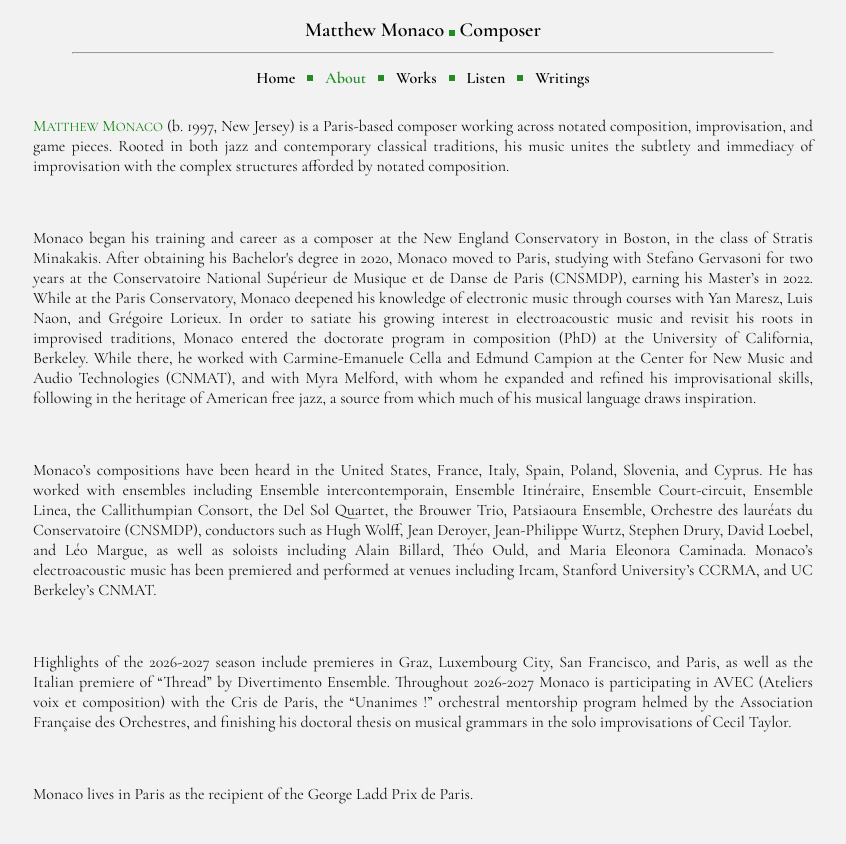
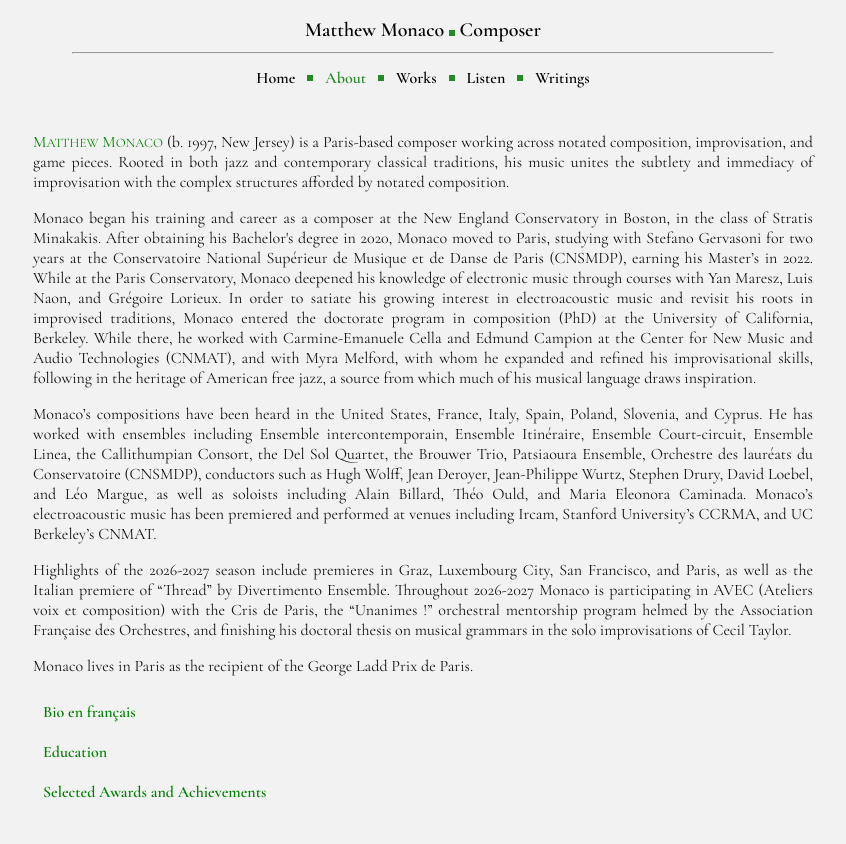
Before and after one commit to matthew-monaco/matthew-monaco.github.io, a Jekyll site: the page built from about.md, in a window 1280 px wide. Shown: the top 844 px of the page, without its empty margins (217-1063 px from the left). Built offline with Jekyll 4.4.1, drawn with Linux system fonts in a browser that asks for light colours; grey boxes are pictures that could not be loaded.

Commit message:
Update about.md

```diff
--- a/about.md
+++ b/about.md
@@ -4,16 +4,16 @@ title: About | Matthew Monaco
 permalink: /about
 ---
 
-<div style="text-align: justify"><span style="color: green">M<font size="2">ATTHEW</font> M<font size="2">ONACO</font></span> (b. 1997, New Jersey) is a Paris-based composer working across notated composition, improvisation, and game pieces. Rooted in both jazz and contemporary classical traditions, his music unites the subtlety and immediacy of improvisation with the complex structures afforded by notated composition.</div>
-<br>
-<div style="text-align: justify">Monaco began his training and career as a composer at the New England Conservatory in Boston, in the class of Stratis Minakakis. After obtaining his Bachelor's degree in 2020, Monaco moved to Paris, studying with Stefano Gervasoni for two years at the Conservatoire National Supérieur de Musique et de Danse de Paris (CNSMDP), earning his Master’s in 2022. While at the Paris Conservatory, Monaco deepened his knowledge of electronic music through courses with Yan Maresz, Luis Naon, and Grégoire Lorieux. In order to satiate his growing interest in electroacoustic music and revisit his roots in improvised traditions, Monaco entered the doctorate program in composition (PhD) at the University of California, Berkeley. While there, he worked with Carmine-Emanuele Cella and Edmund Campion at the Center for New Music and Audio Technologies (CNMAT), and with Myra Melford, with whom he expanded and refined his improvisational skills, following in the heritage of American free jazz, a source from which much of his musical language draws inspiration.</div>
-<br>
-<div style="text-align: justify">Monaco’s compositions have been heard in the United States, France, Italy, Spain, Poland, Slovenia, and Cyprus. He has worked with ensembles including Ensemble intercontemporain, Ensemble Itinéraire, Ensemble Court-circuit, Ensemble Linea, the Callithumpian Consort, the Del Sol Quartet, the Brouwer Trio, Patsiaoura Ensemble, Orchestre des lauréats du Conservatoire (CNSMDP), conductors such as Hugh Wolff, Jean Deroyer, Jean-Philippe Wurtz, Stephen Drury, David Loebel, and Léo Margue, as well as soloists including Alain Billard, Théo Ould, and Maria Eleonora Caminada. Monaco’s electroacoustic music has been premiered and performed at venues including Ircam, Stanford University’s CCRMA, and UC Berkeley’s CNMAT.</div>
-<br>
-<div style="text-align: justify">Highlights of the 2026-2027 season include premieres in Graz, Luxembourg City, San Francisco, and Paris, as well as the Italian premiere of “Thread” by Divertimento Ensemble. Throughout 2026-2027 Monaco is participating in AVEC (Ateliers voix et composition) with the Cris de Paris, the “Unanimes !” orchestral mentorship program helmed by the Association Française des Orchestres, and finishing his doctoral thesis on musical grammars in the solo improvisations of Cecil Taylor.</div>
-<br>
-<div style="text-align: justify">Monaco lives in Paris as the recipient of the George Ladd Prix de Paris.</div>
-<br>
+<p><div style="text-align: justify"><span style="color: green">M<font size="2">ATTHEW</font> M<font size="2">ONACO</font></span> (b. 1997, New Jersey) is a Paris-based composer working across notated composition, improvisation, and game pieces. Rooted in both jazz and contemporary classical traditions, his music unites the subtlety and immediacy of improvisation with the complex structures afforded by notated composition.</div></p>
+
+<p><div style="text-align: justify">Monaco began his training and career as a composer at the New England Conservatory in Boston, in the class of Stratis Minakakis. After obtaining his Bachelor's degree in 2020, Monaco moved to Paris, studying with Stefano Gervasoni for two years at the Conservatoire National Supérieur de Musique et de Danse de Paris (CNSMDP), earning his Master’s in 2022. While at the Paris Conservatory, Monaco deepened his knowledge of electronic music through courses with Yan Maresz, Luis Naon, and Grégoire Lorieux. In order to satiate his growing interest in electroacoustic music and revisit his roots in improvised traditions, Monaco entered the doctorate program in composition (PhD) at the University of California, Berkeley. While there, he worked with Carmine-Emanuele Cella and Edmund Campion at the Center for New Music and Audio Technologies (CNMAT), and with Myra Melford, with whom he expanded and refined his improvisational skills, following in the heritage of American free jazz, a source from which much of his musical language draws inspiration.</div></p>
+
+<p><div style="text-align: justify">Monaco’s compositions have been heard in the United States, France, Italy, Spain, Poland, Slovenia, and Cyprus. He has worked with ensembles including Ensemble intercontemporain, Ensemble Itinéraire, Ensemble Court-circuit, Ensemble Linea, the Callithumpian Consort, the Del Sol Quartet, the Brouwer Trio, Patsiaoura Ensemble, Orchestre des lauréats du Conservatoire (CNSMDP), conductors such as Hugh Wolff, Jean Deroyer, Jean-Philippe Wurtz, Stephen Drury, David Loebel, and Léo Margue, as well as soloists including Alain Billard, Théo Ould, and Maria Eleonora Caminada. Monaco’s electroacoustic music has been premiered and performed at venues including Ircam, Stanford University’s CCRMA, and UC Berkeley’s CNMAT.</div></p>
+
+<p><div style="text-align: justify">Highlights of the 2026-2027 season include premieres in Graz, Luxembourg City, San Francisco, and Paris, as well as the Italian premiere of “Thread” by Divertimento Ensemble. Throughout 2026-2027 Monaco is participating in AVEC (Ateliers voix et composition) with the Cris de Paris, the “Unanimes !” orchestral mentorship program helmed by the Association Française des Orchestres, and finishing his doctoral thesis on musical grammars in the solo improvisations of Cecil Taylor.</div></p>
+
+<p><div style="text-align: justify">Monaco lives in Paris as the recipient of the George Ladd Prix de Paris.</div></p>
+
 <details>
 <summary><span style="color: green"><strong>Bio en français</strong></span></summary>
 <br>
```
